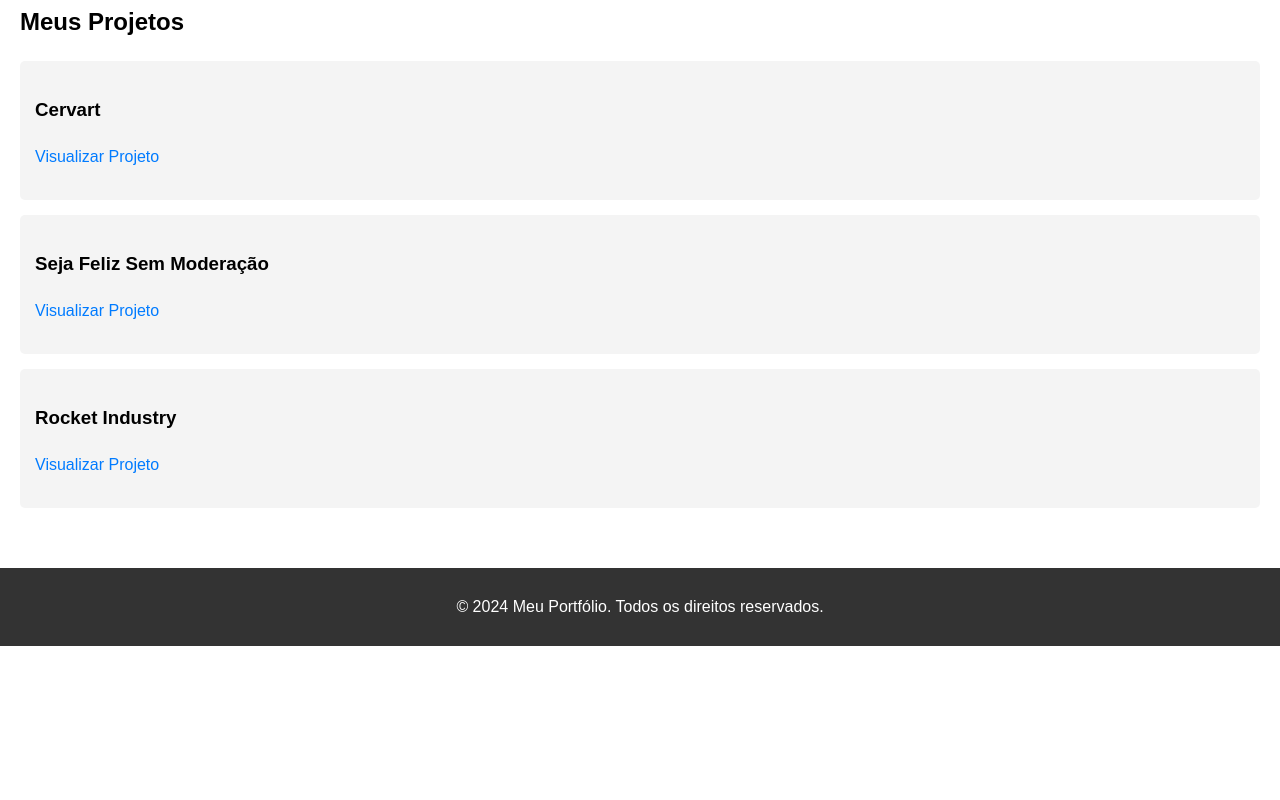
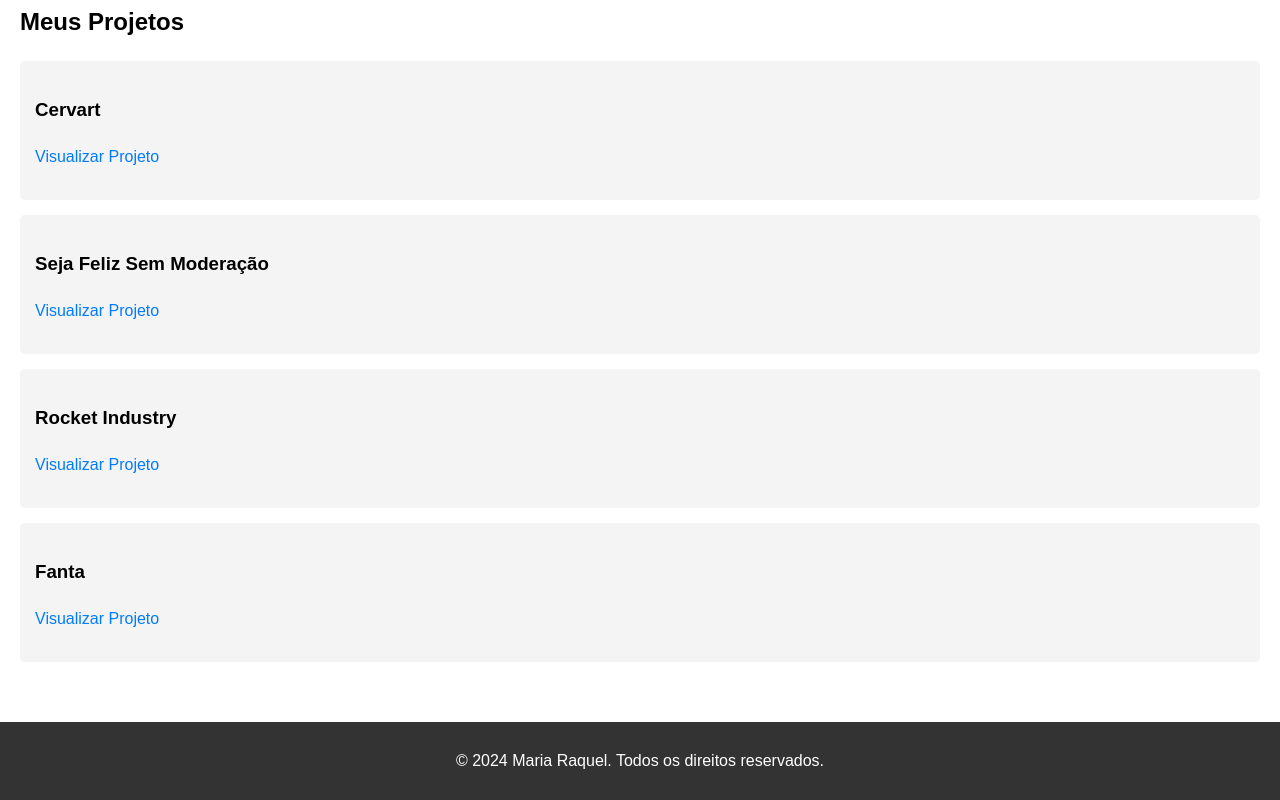
Before and after one commit to raqueldtorre/Portifolio, a plain HTML site: page index.html in a window 1280 px wide. Shown: the part 342-1142 px from the top of the page. Before the commit the page ends 988 px from the top, so only its background shows below. Drawn offline with Linux system fonts and the light colour scheme.

Commit message:
adicinando projetos

```diff
--- a/index.html
+++ b/index.html
@@ -37,11 +37,15 @@
                 <h3>Rocket Industry</h3>
                 <p><a class="link-projeto" href="RocketIndustry/index.html">Visualizar Projeto</a></p>
             </div>
+            <div class="projeto">
+                <h3>Fanta</h3>
+                <p><a class="link-projeto" href="RocketIndustry/index.html">Visualizar Projeto</a></p>
+            </div>
         </section>
     </main>
 
     <footer>
-        <p>© 2024 Meu Portfólio. Todos os direitos reservados.</p>
+        <p>© 2024 Maria Raquel. Todos os direitos reservados.</p>
     </footer>
 </body>
 </html>
```
